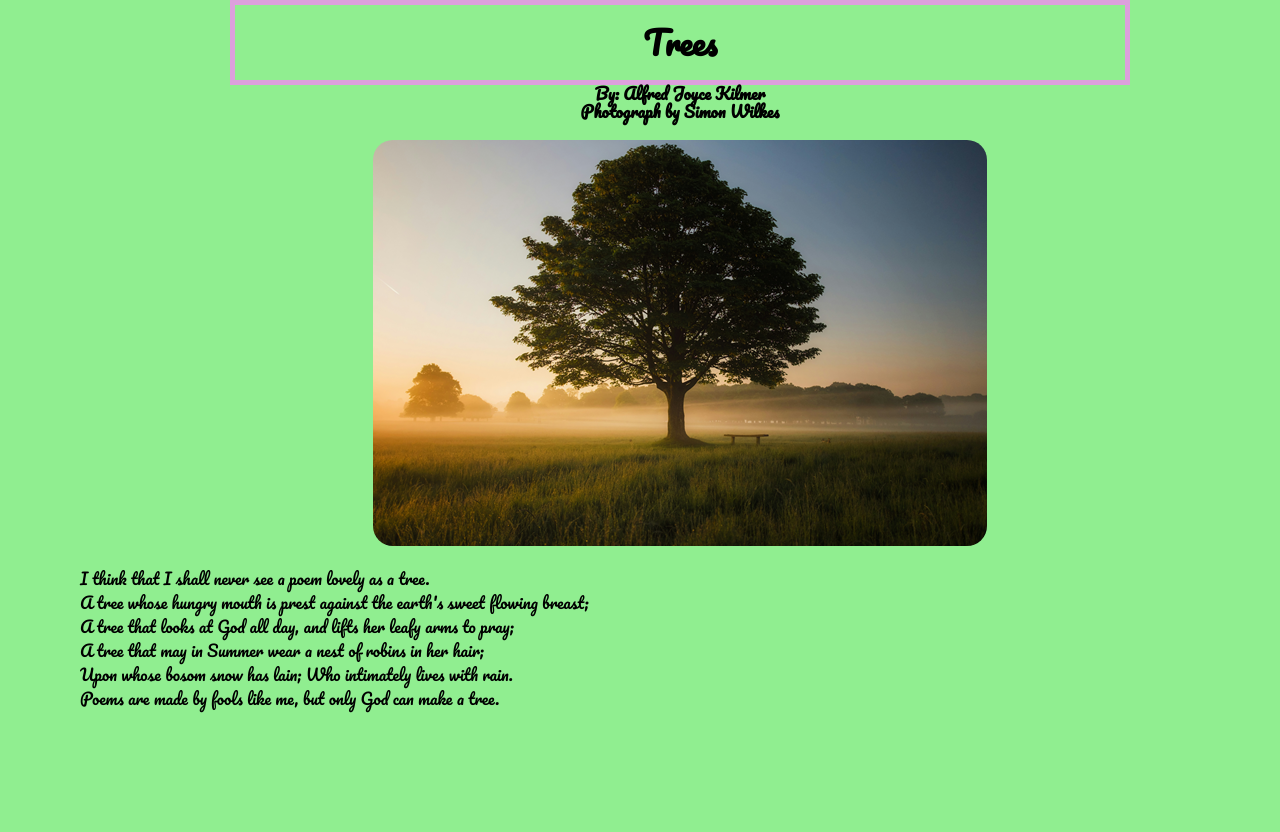
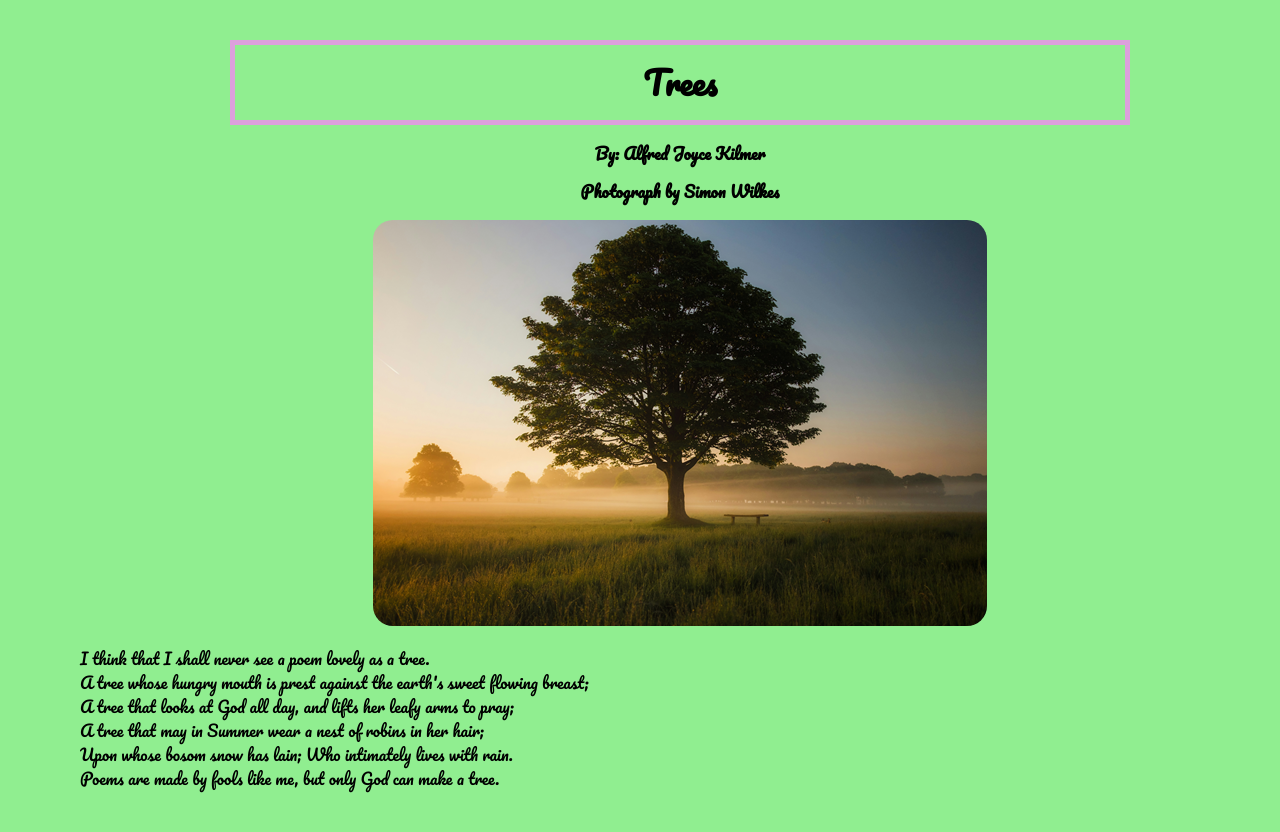
Before and after one commit to paigecornell/poem-site-paigecornell, an Eleventy site: page src/index.html in a window 1280 px wide. Before the commit the page ends 800 px from the top, so only its background shows below. Built offline with nearby package versions, Linux system fonts and the light colour scheme; Eleventy itself is replaced by a stand-in of ours; files that its build step writes are made by us from their sources; a web font is replaced by a local one.

Commit message:
updating site

```diff
--- a/src/sass/pages/_home.scss
+++ b/src/sass/pages/_home.scss
@@ -90,6 +90,7 @@ body {
     border-style:solid;
     border-color: plum;
     padding: 20px;
+    margin-top: 40px;
     border-width: 5px;
     margin-right: 150px;
     margin-left: 150px;
@@ -98,6 +99,7 @@ body {
     h2 {
     text-align: center;
     font-size: clamp(1rem, 1vw, 1rem);
+    margin-top: 20px;
     }
 
     img {
```
